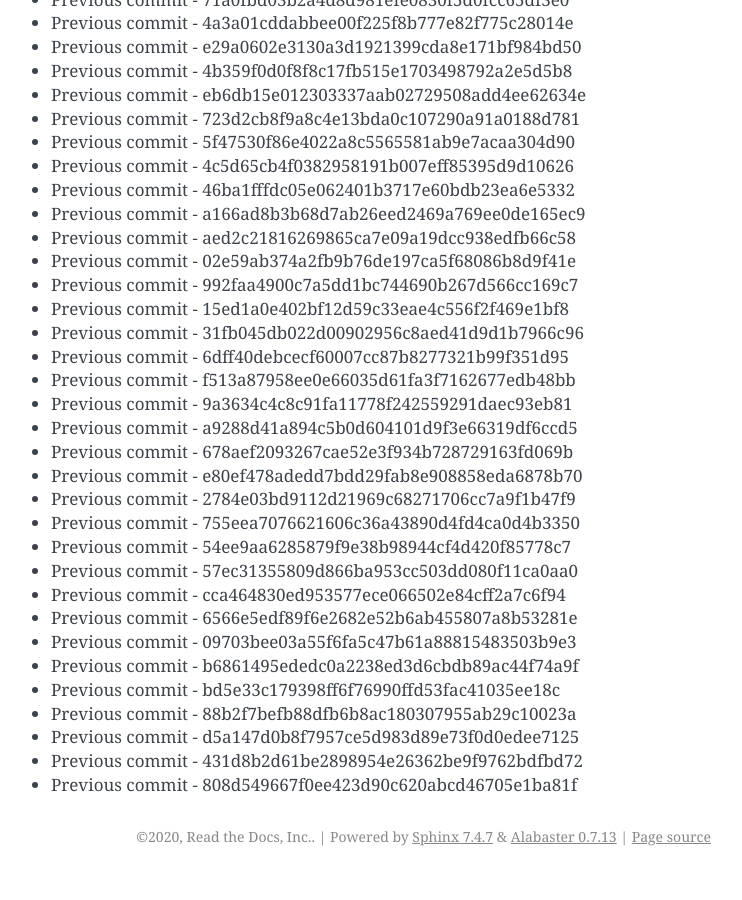
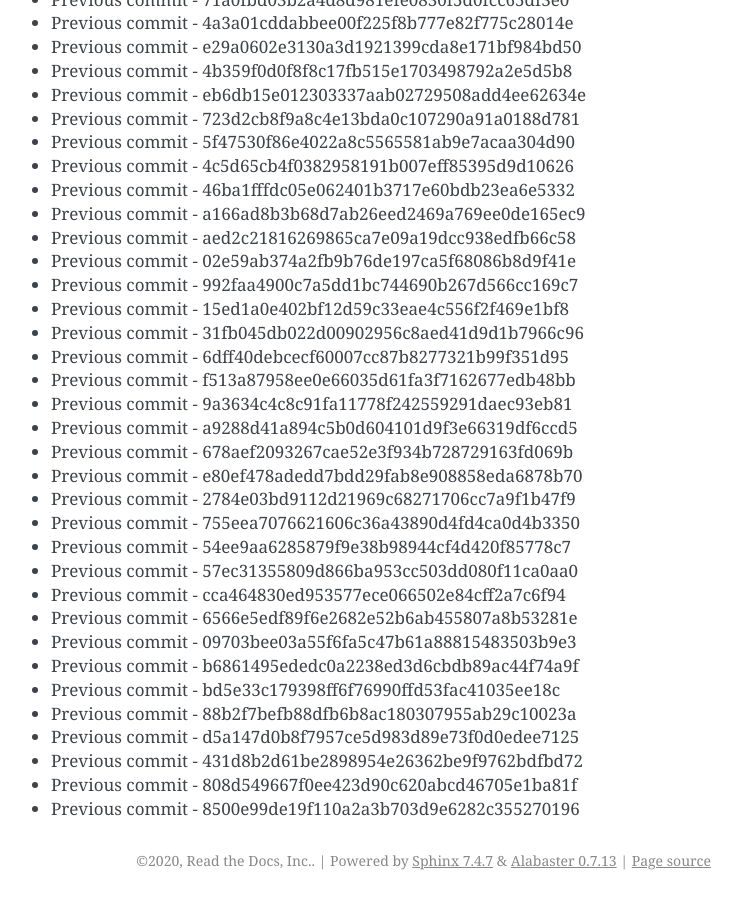
Before and after one commit to readthedocs/rtd-git-stresstest, a Sphinx documentation site: the page built from docs/updates.rst, in a window 1280 px wide and 900 px high, scrolled down 4630 px. Shown: the whole window, without its empty margins (399-1141 px from the left). Built offline with Sphinx 7.4.7, drawn with Linux system fonts in a browser that asks for light colours; before the commit the page ends 5506 px from its top, so only the background shows below that.

Commit message:
Generating commit from previous: 8500e99de19f110a2a3b703d9e6282c355270196

```diff
--- a/docs/updates.rst
+++ b/docs/updates.rst
@@ -226,3 +226,4 @@ It can be tested for any performance characteristics.
 * Previous commit - d5a147d0b8f7957ce5d983d89e73f0d0edee7125
 * Previous commit - 431d8b2d61be2898954e26362be9f9762bdfbd72
 * Previous commit - 808d549667f0ee423d90c620abcd46705e1ba81f
+* Previous commit - 8500e99de19f110a2a3b703d9e6282c355270196
```
